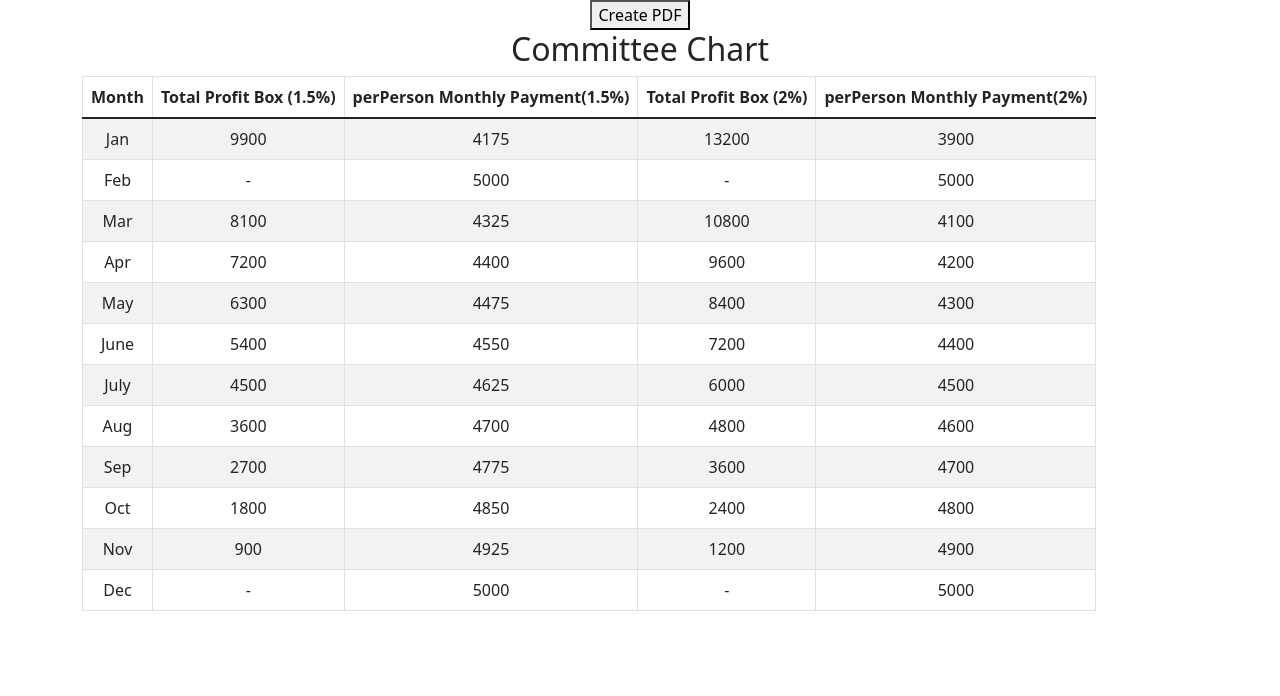
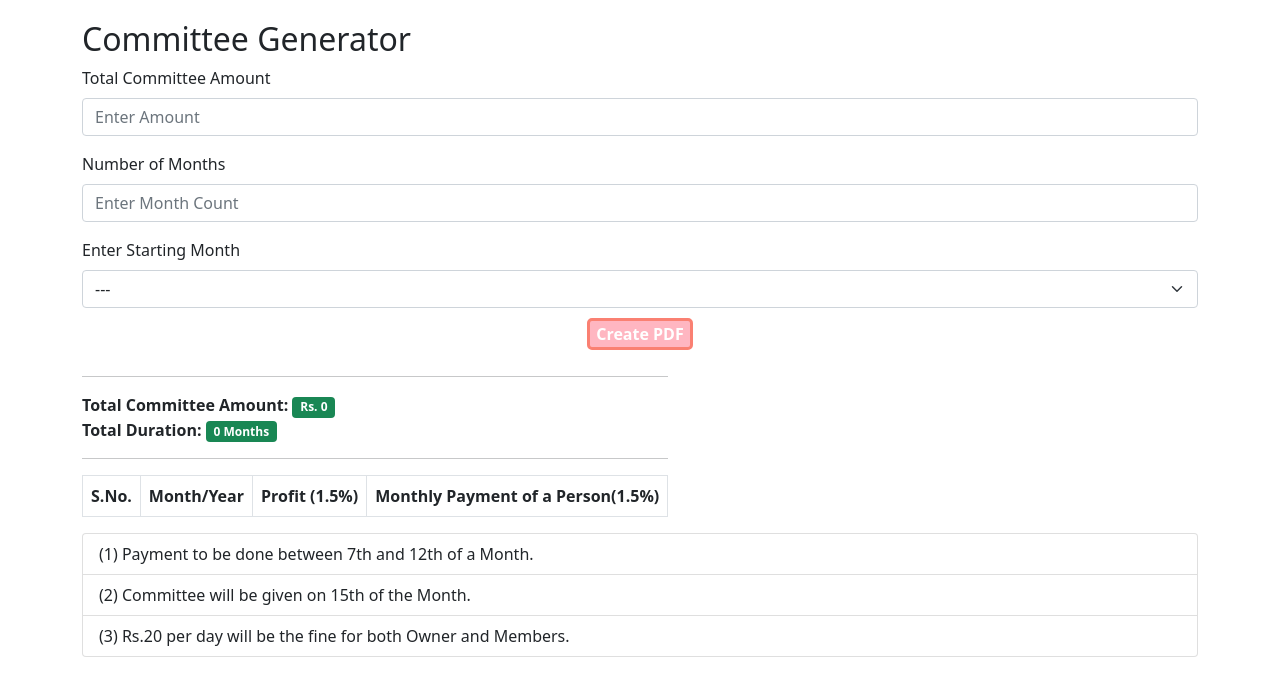
Before and after one commit to jugshaurya/moms-committee, a React (Create React App) app: page / in a window 1280 px wide. Shown: the top 696 px of the page. Built offline with nearby package versions, Linux system fonts and the light colour scheme.

Commit message:
Logic, Basic Layout Done

```diff
--- a/src/App.css
+++ b/src/App.css
@@ -1,7 +1,10 @@
-.App {
+.App{
+  text-align: left;
+
+}
+.outputmenutable {
   text-align: center;
 }
-
 .App-logo {
   height: 40vmin;
   pointer-events: none;
--- a/src/App.js
+++ b/src/App.js
@@ -1,25 +1,51 @@
+import { useState } from 'react';
 import './App.css';
 import InputMenu from './components/InputMenu';
 import OutputMenu from './components/OutputMenu';
 
 import 'bootstrap/dist/css/bootstrap.min.css';
-import { Container, Row } from 'react-bootstrap';
+import { Container, Row, Col } from 'react-bootstrap';
 import PdfContainer from './components/PdfContainer';
 import generatePdf from './components/generatePdf';
+import Rules from './components/Rules';
 
-const createPdf = (html) => generatePdf.createPdf(html);
+const createPdf = (html) => generatePdf.generate(html);
 
 function App() {
+  const [committeeAmount, setComAmount] = useState(0);
+  const [totalMonths, setTotalMonths] = useState(0);
+  const [startMonth, setStartMonth] = useState(0);
+
   return (
     <div className="App">
-      <PdfContainer createPdf={createPdf}>
-        <Container>
+      <Container>
+        <Row>
+          <Col>
+            <h2>Committee Generator</h2>
+          </Col>
+        </Row>
+        <Row>
+          <InputMenu
+            setComAmount={setComAmount}
+            setTotalMonths={setTotalMonths}
+            setStartMonth={setStartMonth}
+          />
+        </Row>
+        <PdfContainer createPdf={createPdf}>
           <Row>
-            <InputMenu />
-            <OutputMenu committeeAmount={60000} totalMonths={12} />
+            <OutputMenu
+              committeeAmount={committeeAmount}
+              totalMonths={totalMonths}
+              startMonth={startMonth}
+            />
           </Row>
-        </Container>
-      </PdfContainer>
+          <Row>
+            <Col>
+              <Rules />
+            </Col>
+          </Row>
+        </PdfContainer>
+      </Container>
     </div>
   );
 }
--- a/src/components/InputMenu.js
+++ b/src/components/InputMenu.js
@@ -1,5 +1,51 @@
-const InputMenu = () => {
-  return <h2>Committee Chart</h2>;
+import React from 'react';
+import { Form } from 'react-bootstrap';
+
+const InputMenu = ({ setComAmount, setTotalMonths, setStartMonth }) => {
+  return (
+    <>
+      <Form>
+        <Form.Group className="mb-3" controlId="totalCommitteeAmount">
+          <Form.Label>Total Committee Amount</Form.Label>
+          <Form.Control
+            type="number"
+            placeholder="Enter Amount"
+            step="10000"
+            onChange={({ target: { value } }) => setComAmount(value)}
+          />
+        </Form.Group>
+        <Form.Group className="mb-3" controlId="numberOfMonths">
+          <Form.Label> Number of Months</Form.Label>
+          <Form.Control
+            type="number"
+            placeholder="Enter Month Count"
+            onChange={({ target: { value } }) => setTotalMonths(value)}
+          />
+        </Form.Group>
+        <Form.Group>
+          <Form.Label> Enter Starting Month</Form.Label>
+          <Form.Select
+            aria-label="JAN"
+            onChange={({ target: { value } }) => setStartMonth(value)}
+          >
+            <option>---</option>
+            <option value="0">Jan</option>
+            <option value="1">Feb</option>
+            <option value="2">Mar</option>
+            <option value="3">Apr</option>
+            <option value="4">May</option>
+            <option value="5">June</option>
+            <option value="6">July</option>
+            <option value="7">Aug</option>
+            <option value="8">Sept</option>
+            <option value="9">Oct</option>
+            <option value="10">Nov</option>
+            <option value="11">Dec</option>
+          </Form.Select>
+        </Form.Group>
+      </Form>
+    </>
+  );
 };
 
 export default InputMenu;
--- a/src/components/OutputMenu.js
+++ b/src/components/OutputMenu.js
@@ -1,6 +1,6 @@
 import { Col } from 'react-bootstrap';
 import Table from 'react-bootstrap/Table';
-
+import { Badge } from 'react-bootstrap';
 const months = [
   'Jan',
   'Feb',
@@ -16,59 +16,81 @@ const months = [
   'Dec',
 ];
 
-const generateRows = (committeeAmount, totalMonths) => {
+const getprecisionBy2 = (num) => num.toFixed(2);
+
+const generateRows = (ca, tm, sm) => {
+  const committeeAmount = parseInt(ca);
+  const totalMonths = parseInt(tm);
+  const startMonth = parseInt(sm);
+
   const perPersonCommitteeAmount = committeeAmount / totalMonths;
   const tableRows = [];
 
   for (let index = 0; index < totalMonths; index++) {
-    const profit15 = committeeAmount * 0.015 * (totalMonths - index - 1);
-    const profit20 = committeeAmount * 0.02 * (totalMonths - index - 1);
-    if (index === 1) {
-      tableRows.push({
-        month: months[index % 12],
-        profit15: 0,
-        prePerson15: perPersonCommitteeAmount,
-        profit20: 0,
-        prePerson20: perPersonCommitteeAmount,
-      });
+    const interestMonths = totalMonths - index - 1;
+    const profit15 = committeeAmount * 0.015 * interestMonths;
+    const perPerson15 =
+      index === 1
+        ? getprecisionBy2(perPersonCommitteeAmount)
+        : getprecisionBy2(perPersonCommitteeAmount - profit15 / totalMonths);
 
-      continue;
-    }
+    const currentYear = new Date().getFullYear();
+    const indexYear = currentYear + parseInt((index + startMonth) / 12);
+    const currentMonth = months[(index + startMonth) % 12] + ' - ' + indexYear;
+
     tableRows.push({
-      month: months[index % 12],
-      profit15,
-      prePerson15: perPersonCommitteeAmount - profit15 / totalMonths,
-      profit20,
-      prePerson20: perPersonCommitteeAmount - profit20 / totalMonths,
+      month: currentMonth,
+      profit15: index === 1 ? 0 : profit15,
+      perPerson15: perPerson15,
     });
   }
 
   return tableRows;
 };
 
-const OutputMenu = ({ committeeAmount, totalMonths }) => {
+const OutputMenu = ({ committeeAmount, totalMonths, startMonth }) => {
   return (
-    <Col xs="auto">
-      <Table striped bordered hover responsive="sm">
+    <Col xs="auto" className="outputmenu">
+      <hr />
+
+      <div>
+        <strong>
+          Total Committee Amount:{' '}
+          <Badge bg="success">Rs. {committeeAmount}</Badge>
+        </strong>
+        <br />
+        <strong>
+          Total Duration: <Badge bg="success">{totalMonths} Months</Badge>
+        </strong>
+      </div>
+      <hr />
+
+      <Table striped bordered hover responsive="sm" className="outputmenutable">
         <thead>
           <tr>
-            <th>Month</th>
-            <th>Total Profit Box (1.5%)</th>
-            <th>perPerson Monthly Payment(1.5%)</th>
-            <th>Total Profit Box (2%)</th>
-            <th>perPerson Monthly Payment(2%)</th>
+            <th>S.No.</th>
+            <th>Month/Year</th>
+            <th>Profit (1.5%)</th>
+            <th>Monthly Payment of a Person(1.5%)</th>
+            {/* <th>Total Profit Box (2%)</th>
+            <th>perPerson Monthly Payment(2%)</th> */}
           </tr>
         </thead>
         <tbody>
-          {generateRows(committeeAmount, totalMonths).map((tableRow, idx) => (
-            <tr key={idx}>
-              <td>{tableRow.month}</td>
-              <td>{tableRow.profit15 === 0 ? '-' : tableRow.profit15}</td>
-              <td>{tableRow.prePerson15 === 0 ? '-' : tableRow.prePerson15}</td>
-              <td>{tableRow.profit20 === 0 ? '-' : tableRow.profit20}</td>
-              <td>{tableRow.prePerson20 === 0 ? '-' : tableRow.prePerson20}</td>
-            </tr>
-          ))}
+          {generateRows(committeeAmount, totalMonths, startMonth).map(
+            (tableRow, idx) => (
+              <tr key={idx}>
+                <td>{idx + 1}</td>
+                <td>{tableRow.month}</td>
+                <td>{tableRow.profit15 === 0 ? '-' : tableRow.profit15}</td>
+                <td>
+                  {tableRow.perPerson15 === 0 ? '-' : tableRow.perPerson15}
+                </td>
+                {/* <td>{tableRow.profit20 === 0 ? '-' : tableRow.profit20}</td>
+              <td>{tableRow.prePerson20 === 0 ? '-' : tableRow.prePerson20}</td> */}
+              </tr>
+            ),
+          )}
         </tbody>
       </Table>
     </Col>
--- a/src/components/PdfContainer.js
+++ b/src/components/PdfContainer.js
@@ -4,13 +4,27 @@ export default (props) => {
   const bodyRef = React.createRef();
   const createPdf = () => props.createPdf(bodyRef.current);
   return (
-    <section className="pdf-container">
-      <section className="pdf-toolbar">
-        <button onClick={createPdf}>Create PDF</button>
+    <section>
+      <section
+        style={{
+          margin: '10px 10px',
+          textAlign: 'center',
+        }}
+      >
+        <button
+          style={{
+            borderRadius: '5px',
+            border: '3px solid salmon',
+            background: 'lightpink',
+            color: 'white',
+            fontWeight: 'bolder',
+          }}
+          onClick={createPdf}
+        >
+          Create PDF
+        </button>
       </section>
-      <section className="pdf-body" ref={bodyRef}>
-        {props.children}
-      </section>
+      <section ref={bodyRef}>{props.children}</section>
     </section>
   );
 };
--- /dev/null
+++ b/src/components/Rules.js
@@ -0,0 +1,20 @@
+import React from 'react';
+import { ListGroup } from 'react-bootstrap';
+
+const Rules = () => {
+  return (
+    <ListGroup>
+      <ListGroup.Item>
+        (1) Payment to be done between 7th and 12th of a Month.
+      </ListGroup.Item>
+      <ListGroup.Item>
+        (2) Committee will be given on 15th of the Month.
+      </ListGroup.Item>
+      <ListGroup.Item>
+        (3) Rs.20 per day will be the fine for both Owner and Members.
+      </ListGroup.Item>
+    </ListGroup>
+  );
+};
+
+export default Rules;
--- a/src/components/generatePdf.js
+++ b/src/components/generatePdf.js
@@ -1,10 +1,10 @@
 import { savePDF } from '@progress/kendo-react-pdf';
 
 class DocService {
-  createPdf = (html) => {
+  generate = (html) => {
     savePDF(html, {
       paperSize: 'Letter',
-      fileName: 'committee.pdf',
+      fileName: `committee-${new Date()}.pdf`,
       margin: 3,
     });
   };
--- a/src/index.css
+++ b/src/index.css
@@ -1,5 +1,6 @@
 body {
-  margin: 0;
+  margin: 10px;
+  padding: 20px;
   font-family: -apple-system, BlinkMacSystemFont, 'Segoe UI', 'Roboto', 'Oxygen',
     'Ubuntu', 'Cantarell', 'Fira Sans', 'Droid Sans', 'Helvetica Neue',
     sans-serif;
```
